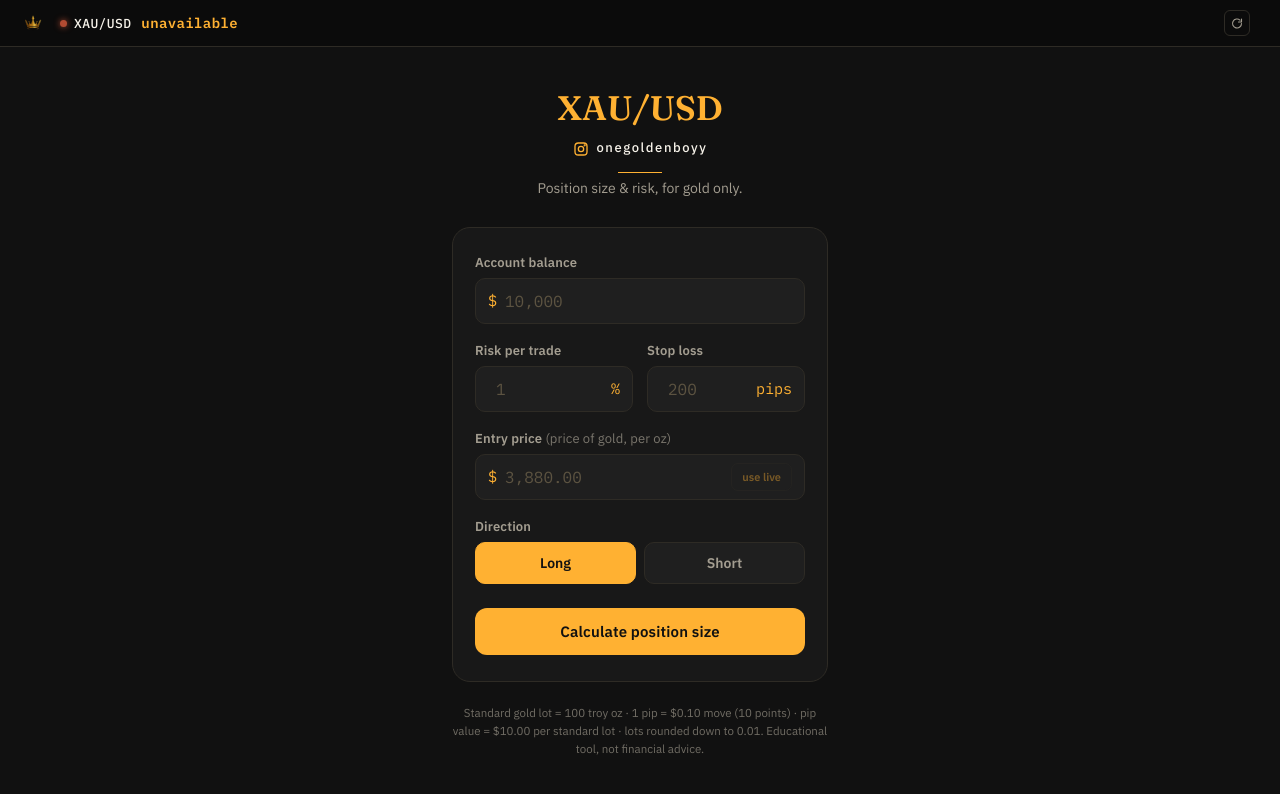
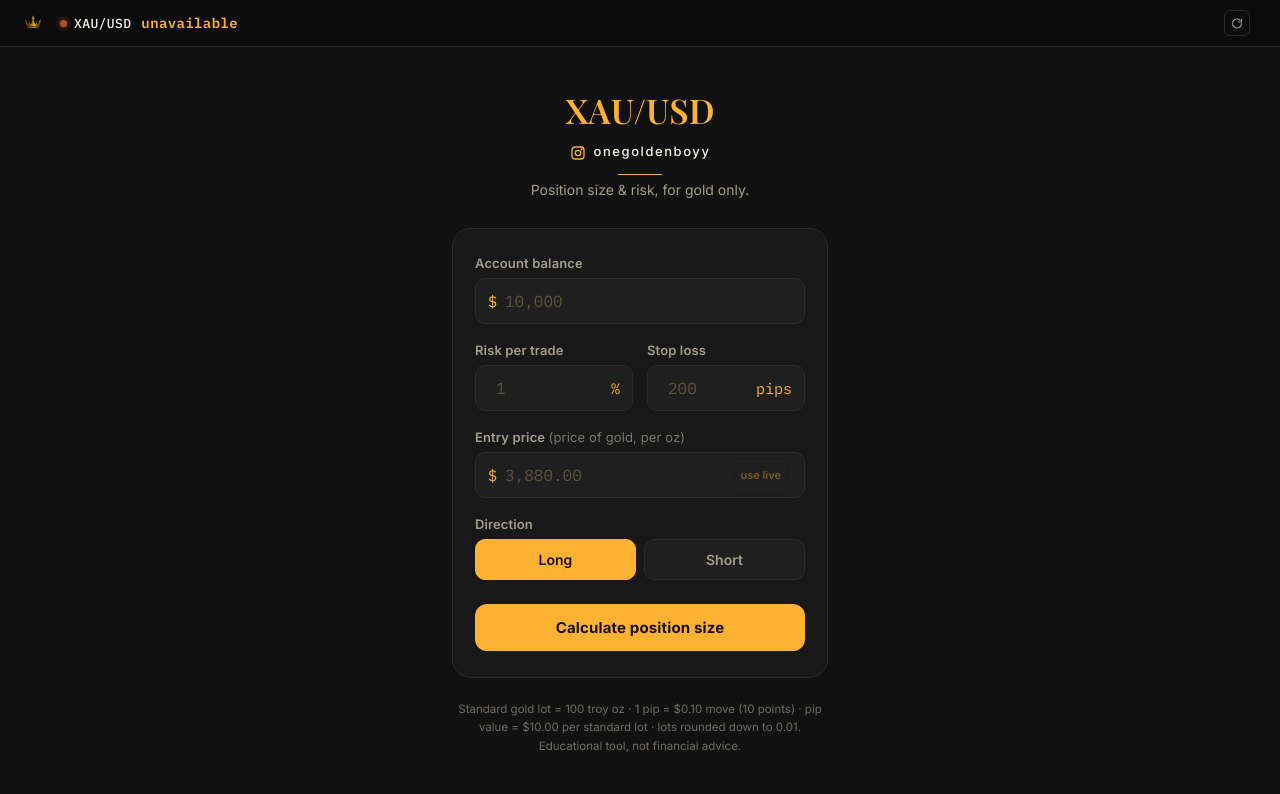
Before and after one commit to DaliborSuvajcevic/Gold-Risk-Calculator, a plain HTML site: page index.html in a window 1280 px wide. Drawn offline with nearby package versions, Linux system fonts and the light colour scheme; no server answers.

Commit message:
Switch display/body fonts to Playfair Display + Inter brand standard (mono kept for figures)

```diff
--- a/index.html
+++ b/index.html
@@ -6,7 +6,7 @@
   <title>XAU/USD Gold Risk Calculator</title>
   <link rel="preconnect" href="https://fonts.googleapis.com">
   <link rel="preconnect" href="https://fonts.gstatic.com" crossorigin>
-  <link href="https://fonts.googleapis.com/css2?family=Fraunces:opsz,wght@9..144,400;9..144,600;9..144,700&family=IBM+Plex+Mono:wght@400;500;600&family=IBM+Plex+Sans:wght@400;500;600&display=swap" rel="stylesheet">
+  <link href="https://fonts.googleapis.com/css2?family=Playfair+Display:wght@500;600;700&family=Inter:wght@400;500;600;700&family=IBM+Plex+Mono:wght@400;500;600&display=swap" rel="stylesheet">
   <link rel="stylesheet" href="style.css?v=2"/>
 </head>
 <body>
--- a/style.css
+++ b/style.css
@@ -9,8 +9,8 @@
   --ivory-dim: #a39d90;
   --rust: #b34b32;
   --mono: 'IBM Plex Mono', ui-monospace, monospace;
-  --sans: 'IBM Plex Sans', system-ui, sans-serif;
-  --serif: 'Fraunces', Georgia, serif;
+  --sans: 'Inter', system-ui, sans-serif;
+  --serif: 'Playfair Display', Georgia, serif;
 }
 
 * { box-sizing: border-box; }
```
